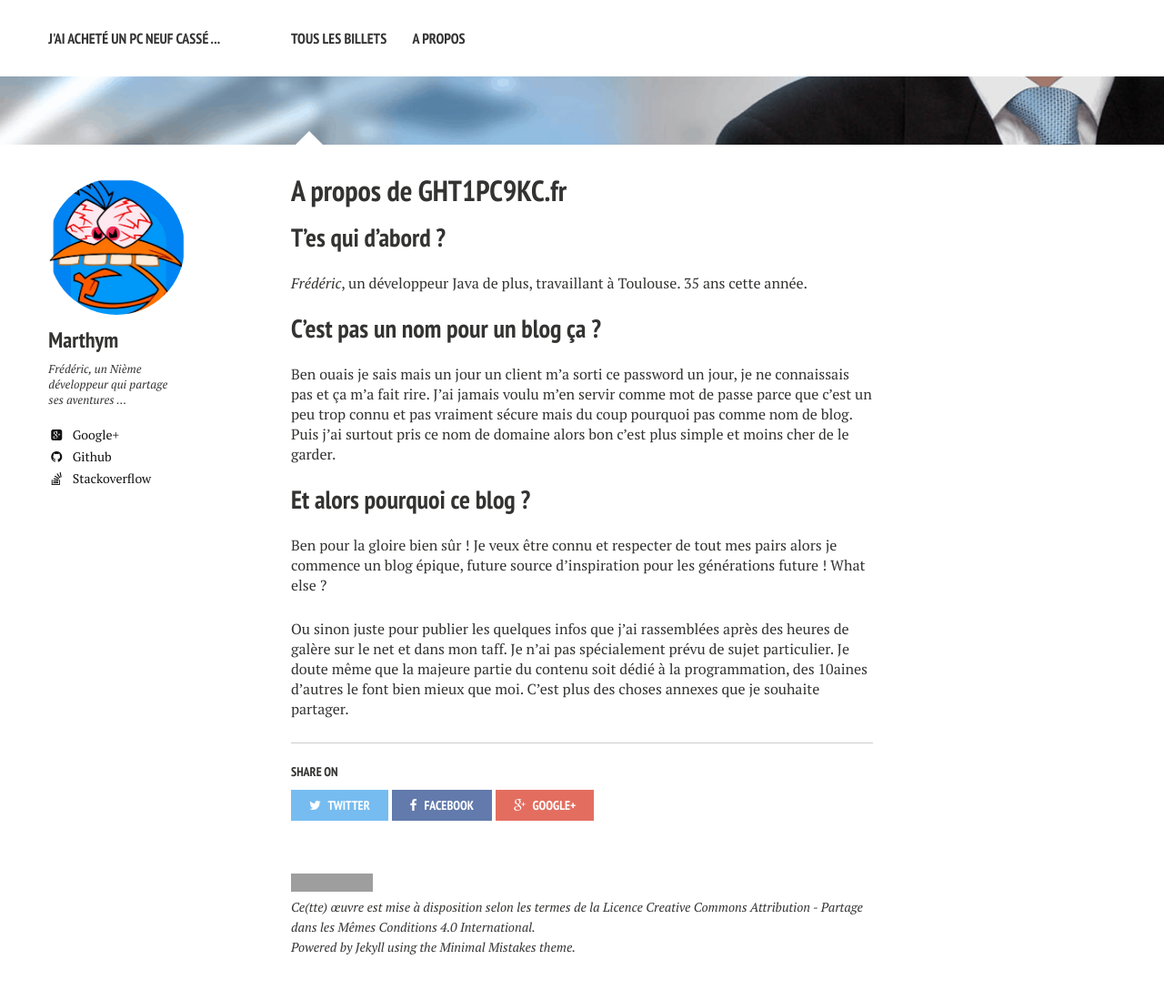
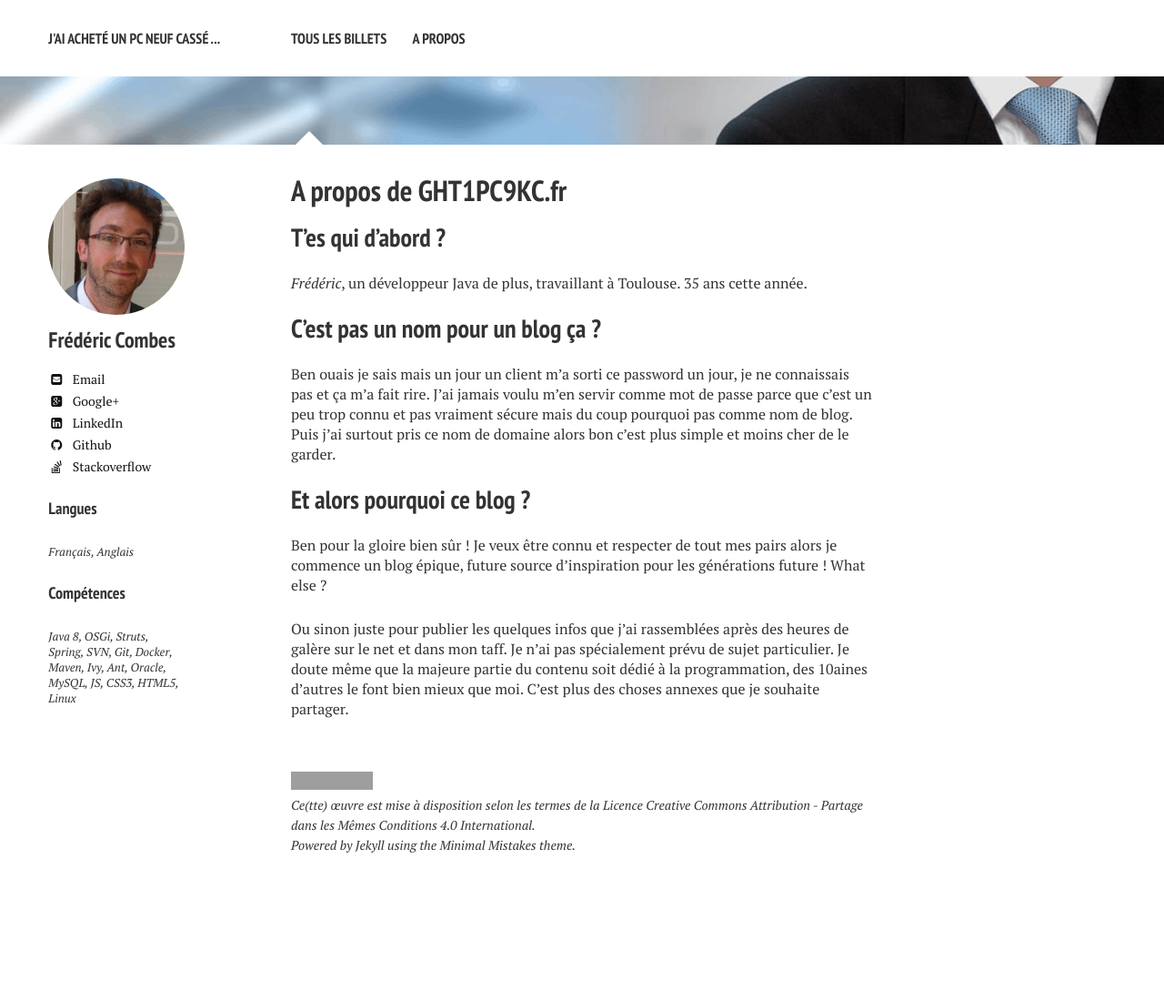
Before and after one commit to Marthym/marthym.github.io, a Jekyll site: the page built from about/index.md, in a window 1280 px wide. Shown: the whole page at 91% size. Built offline with Jekyll 4.4.1, drawn with Linux system fonts in a browser that asks for light colours; nearby versions of some CDN libraries; after the commit the page ends 987 px from its top, so only the background shows below that; grey boxes are pictures that could not be loaded.

Commit message:
feat(about): Add me as author and enhance the about page with my skills

```diff
--- a/_config.yml
+++ b/_config.yml
@@ -1,9 +1,9 @@
 # Site wide configuration
 
-title:            J'ai acheté un PC neuf cassé ...
-locale:           fr_FR
-url:              http://blog.ght1pc9kc.fr
-future:           false
+title:       J'ai acheté un PC neuf cassé ...
+locale:      fr_FR
+url:         http://blog.ght1pc9kc.fr
+future:      false
 
 # Jekyll configuration
 
@@ -34,14 +34,14 @@ owner:
   twitter: #username
   facebook: #username
   google:
-    plus: marthym
+    plus: #username
     analytics: UA-67836375-1
     verify:
     ad-client:
     ad-slot:
   bing-verify:
-  github: marthym
-  stackoverflow: 3710542/marthym
+  github: #username
+  stackoverflow: #id/username
   linkedin: #username
   xing: #username
   instagram: #username
--- a/_data/authors.yml
+++ b/_data/authors.yml
@@ -1,14 +1,18 @@
 # Authors
 
-billy_rick:
-  name: Billy Rick
+fcombes:
+  name: Frédéric Combes
   web: http://thewhip.com
-  email: billy@rick.com
-  bio: "What do you want, jewels? I am a very extravagant man."
-  avatar: bio-photo-2.jpg
-  twitter: extravagantman
+  email: marthym (at) gmail (dot) com
+  bio: ""
+  avatar: fcombes.jpg
   google:
-    plus: BillyRick
+    plus: FrédéricCombes
+  linkedin: combesfrederic
+  github: Marthym
+  stackoverflow: 3710542/marthym
+  languages: [Français, Anglais]
+  skills: [Java 8, OSGi, Struts, Spring, SVN, Git, Docker, Maven, Ivy, Ant, Oracle, MySQL, JS, CSS3, HTML5, Linux]
 
 cornelius_fiddlebone:
   name: Cornelius Fiddlebone
--- a/_includes/_author-bio.html
+++ b/_includes/_author-bio.html
@@ -32,4 +32,12 @@
   {% if author.weibo %}<a href="http://www.weibo.com/{{ author.weibo }}" class="author-social" target="_blank"><i class="fa fa-fw fa-weibo"></i> Weibo</a>{% endif %}
   {% if author.flickr %}<a href="http://www.flickr.com/{{ author.flickr }}" class="author-social" target="_blank"><i class="fa fa-fw fa-flickr"></i> Flickr</a>{% endif %}
   {% if author.codepen %}<a href="http://codepen.io/{{ author.codepen }}" class="author-social" target="_blank"><i class="fa fa-fw fa-codepen"></i> CodePen</a>{% endif %}
+  {% if author.languages %}
+  <h4>Langues</h4>
+  <p>{{ author.languages | join: ', ' }}</p>
+  {% endif %}
+  {% if author.skills %}
+  <h4>Compétences</h4>
+  <p>{{ author.skills | join: ', ' }}</p>
+  {% endif %}
 </div>
```
Also changed, not shown: about/index.md (+2 -2 lines), images/fcombes.jpg (added).
